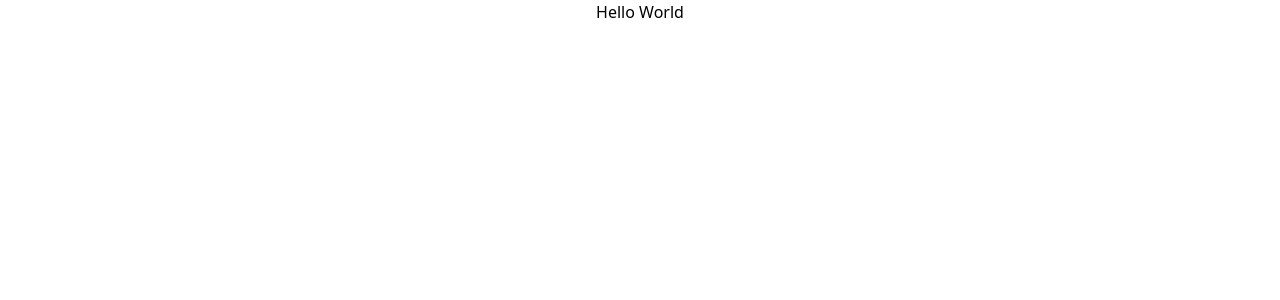
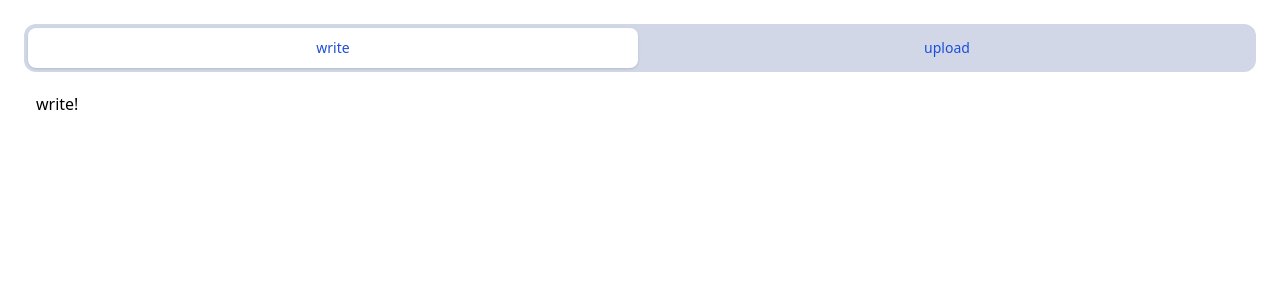
Before and after one commit to Onur169/vuegolith, a Vue app in the folder frontend/: page / in a window 1280 px wide. Shown: the top 300 px of the page. Built offline with nearby package versions, Linux system fonts and the light colour scheme.

Commit message:
interim state app.vue

```diff
--- a/frontend/src/App.vue
+++ b/frontend/src/App.vue
@@ -1,7 +1,52 @@
-<script setup lang="ts"></script>
+<template>
+  <div class="flex flex-col justify-center w-full p-6">
+    <TabGroup>
+      <TabList class="flex space-x-1 rounded-xl bg-blue-900/20 p-1">
+        <Tab
+          v-for="tab in tabs"
+          as="template"
+          :key="tab.id"
+          v-slot="{ selected }"
+        >
+          <button
+            :class="[
+              'w-full rounded-lg py-2.5 text-sm font-medium leading-5 text-blue-700 focus:outline-none',
+              selected
+                ? 'bg-white shadow'
+                : 'text-blue-100 hover:bg-white/[0.12] hover:text-white',
+            ]"
+          >
+            {{ tab.name }}
+          </button>
+        </Tab>
+      </TabList>
 
-<template>
-  <div class="flex items-center justify-center">
-    <p>Hello World</p>
+      <TabPanels class="mt-2">
+        <TabPanel
+          v-for="(tab, idx) in tabs"
+          :key="idx"
+          :class="['rounded-xl bg-white p-3']"
+        >
+          <div v-if="tab.name == 'write'">write!</div>
+          <div v-if="tab.name == 'upload'">upload!</div>
+        </TabPanel>
+      </TabPanels>
+    </TabGroup>
   </div>
 </template>
+
+<script setup lang="tsx">
+import { ref } from "vue";
+import { TabGroup, TabList, Tab, TabPanels, TabPanel } from "@headlessui/vue";
+
+const tabs = ref([
+  {
+    name: "write",
+    id: 1,
+  },
+  {
+    name: "upload",
+    id: 2,
+  },
+]);
+</script>
```
